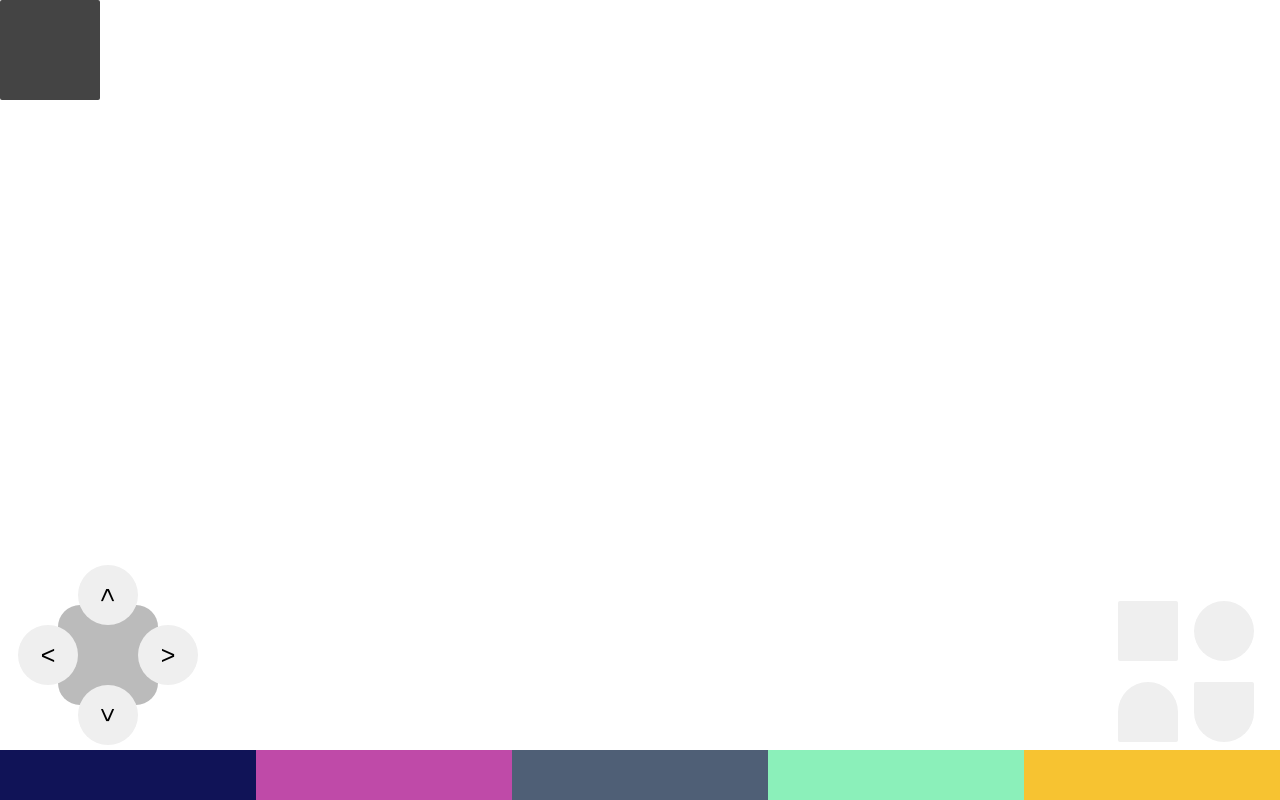
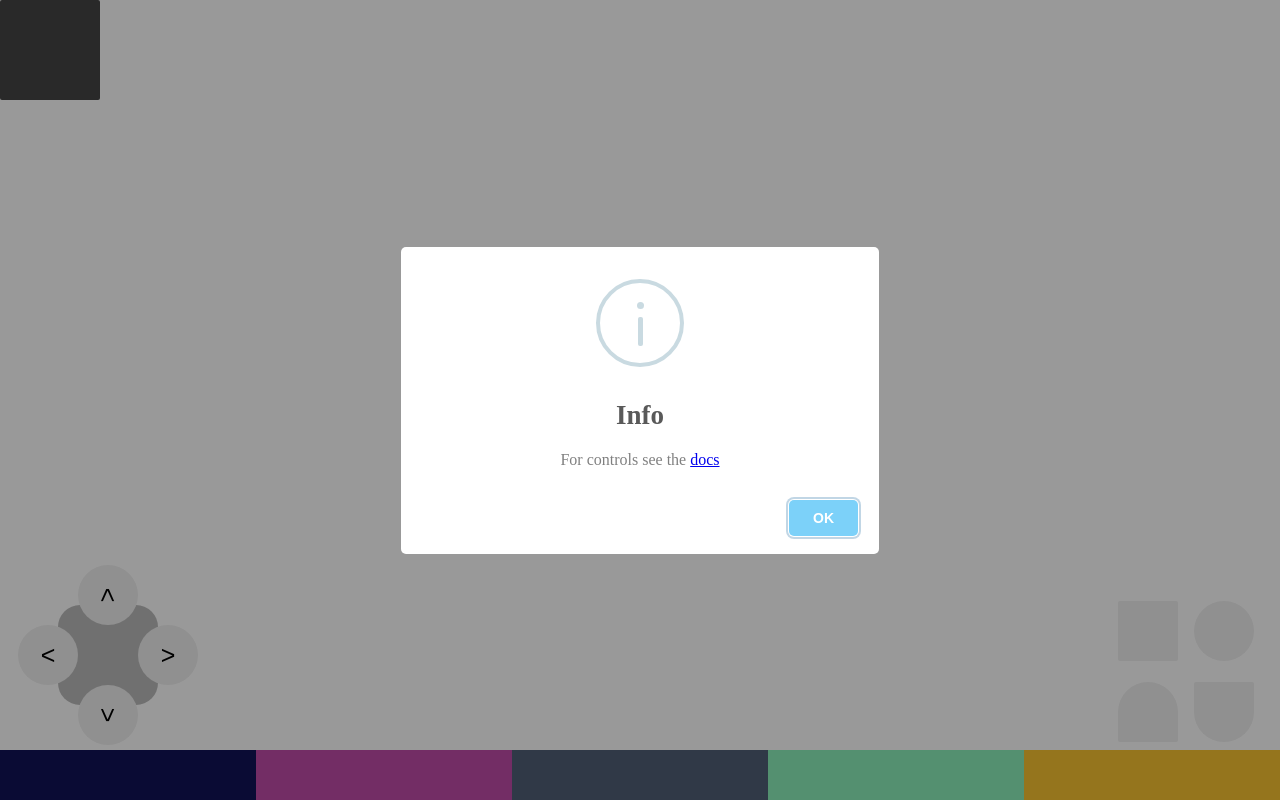
Before and after one commit to KrishAgarwal2811/fun-play-with-shapes, a plain HTML site: page index.html in a window 1280 px wide. Drawn offline with nearby package versions, Linux system fonts and the light colour scheme.

Commit message:
Added swal link

```diff
--- a/index.html
+++ b/index.html
@@ -5,6 +5,7 @@
     <meta name="viewport" content="width=device-width, initial-scale=1.0" />
     <title>Fun Play With Shapes</title>
     <link rel="stylesheet" href="style.css" />
+    <script src="https://unpkg.com/sweetalert/dist/sweetalert.min.js"></script>
   </head>
   <body>
     <section id="par">
```
